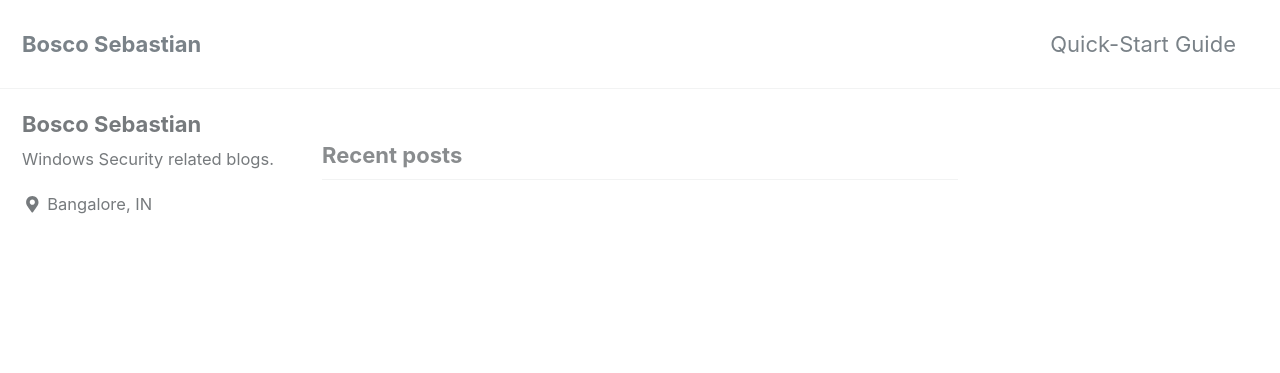
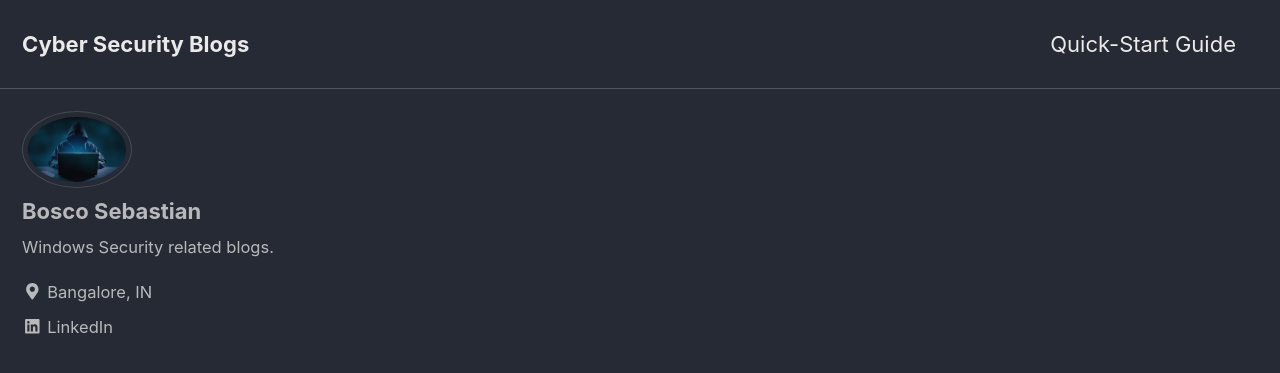
Before and after one commit to boscosebastian/boscosebastian.github.io, a Jekyll site: the page built from index.html, in a window 1280 px wide and 900 px high. Shown: the top 373 px of the window. Built offline with Jekyll 4.4.1, drawn with Linux system fonts in a browser that asks for light colours; nearby versions of some CDN libraries; the list of posts is cut into pages by our own code.

Commit message:
images added

```diff
--- a/_config.yml
+++ b/_config.yml
@@ -12,11 +12,11 @@
 
 # theme                  : "minimal-mistakes-jekyll"
 # remote_theme           : "mmistakes/minimal-mistakes"
-minimal_mistakes_skin    : "default" # "air", "aqua", "contrast", "dark", "dirt", "neon", "mint", "plum", "sunrise"
+minimal_mistakes_skin    : "dark" # "air", "aqua", "contrast", "dark", "dirt", "neon", "mint", "plum", "sunrise"
 
 # Site Settings
 locale                   : "en-US"
-title                    : "Bosco Sebastian"
+title                    : "Cyber Security Blogs"
 title_separator          : "-"
 name                     : "Bosco Sebastian"
 description              : "Security blogs."
@@ -101,7 +101,7 @@
 # Site Author
 author:
   name             : "Bosco Sebastian"
-  avatar           : # path of avatar image, e.g. "/assets/images/bio-photo.jpg"
+  avatar           : "/images/bio.jpeg"# path of avatar image, e.g. "/assets/images/bio-photo.jpg"
   bio              : "Windows Security related blogs."
   location         : "Bangalore, IN"
   email            :
@@ -119,7 +119,7 @@
   keybase          :
   instagram        :
   lastfm           :
-  linkedin         : # "john-doe-12345678" (the last part of your profile url, e.g. https://www.linkedin.com/in/john-doe-12345678)
+  linkedin         : "bosco-sebastian-74732636" # "john-doe-12345678" (the last part of your profile url, e.g. https://www.linkedin.com/in/john-doe-12345678)
   pinterest        :
   soundcloud       :
   stackoverflow    : # "123456/username" (the last part of your profile url, e.g. https://stackoverflow.com/users/123456/username)
--- a/index.html
+++ b/index.html
@@ -1,4 +1,6 @@
 ---
 layout: home
 author_profile: true
+header:
+	images: "/images/cover.jpeg"
 ---
```
